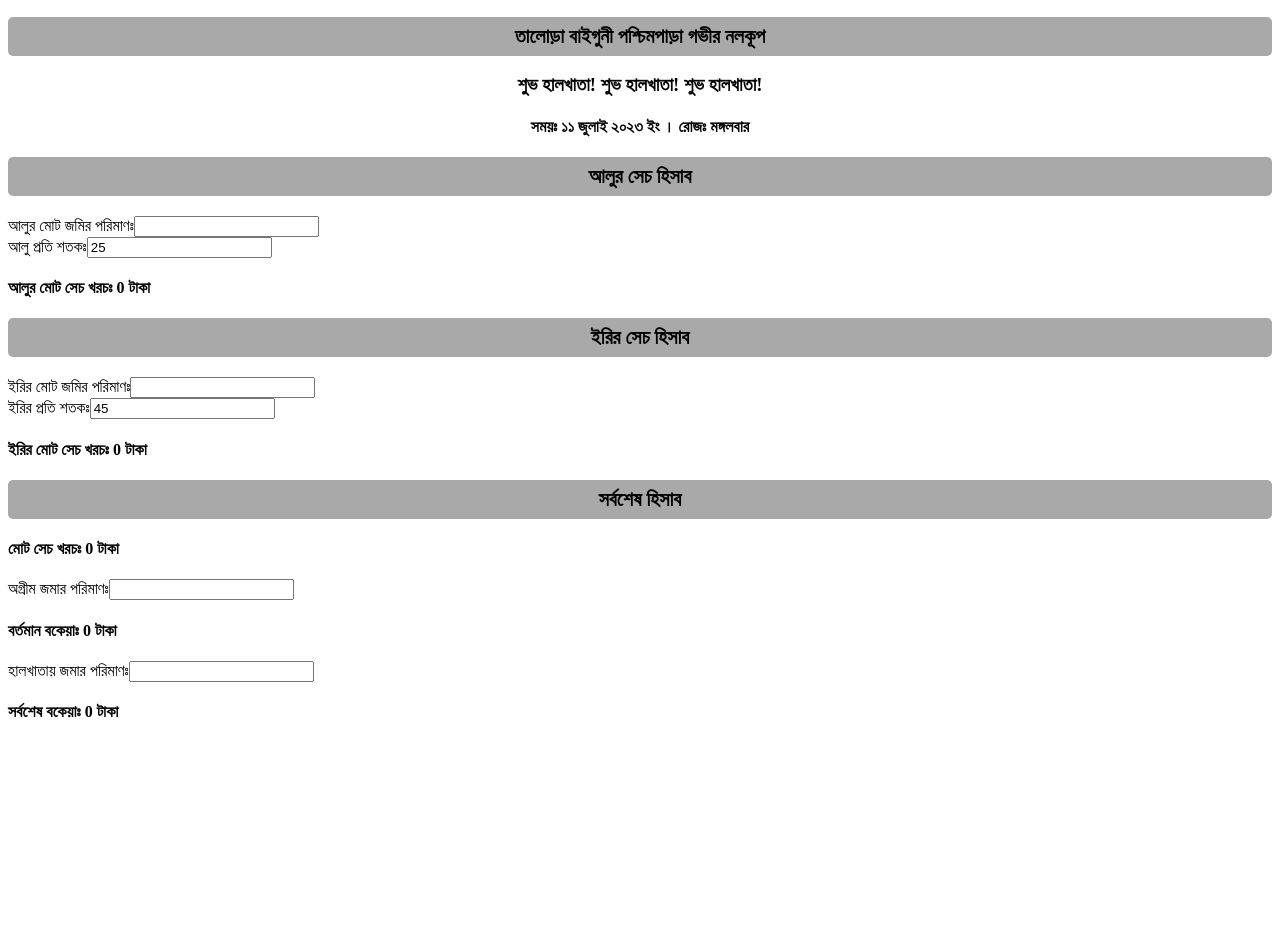
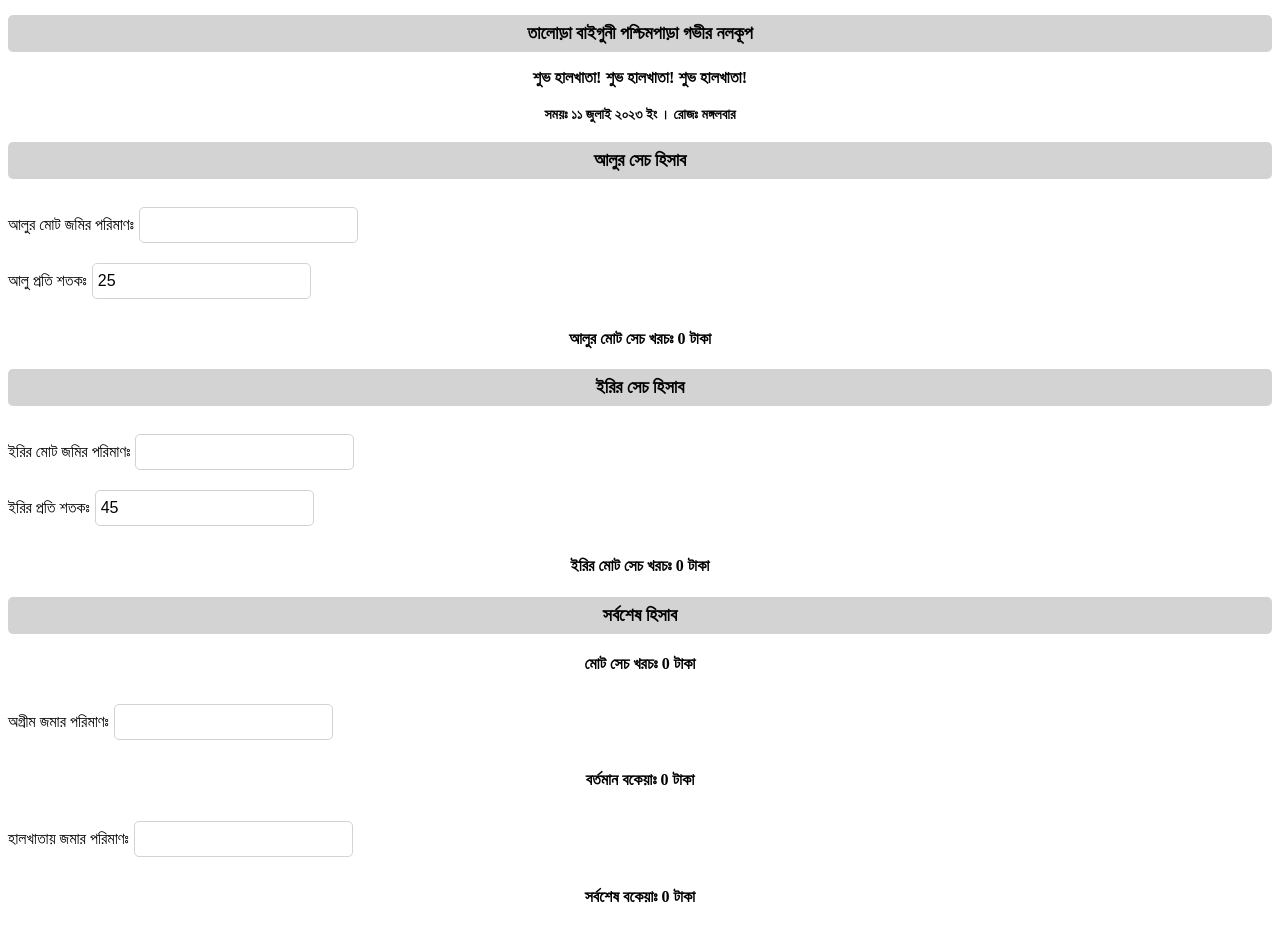
Before and after one commit to iamsadikrahman/deep-tubewell, a Vue app: page / in a window 1280 px wide. Before the commit the page ends 800 px from the top, so only its background shows below. Built offline with nearby package versions, Linux system fonts and the light colour scheme; the HTML template or start-up script is replaced by a standard one.

Commit message:
some styles added

```diff
--- a/src/components/pages/HomePage.vue
+++ b/src/components/pages/HomePage.vue
@@ -144,13 +144,27 @@ const finalTotalDue = computed(()=>{
   text-align: center;
   padding: 8px 2px;
   border-radius: 5px;
-  background-color: darkgrey;
-  font-size: 20px;
+  background-color: lightgray;
+  font-size: 18px;
 }
 
 .halkhata {
   text-align: center;
+  font-size: 14px;
 
+}
+
+input {
+  border: 1px solid lightgray;
+  padding: 8px 5px;
+  margin: 10px 5px;
+  border-radius: 5px;
+  font-size: 16px;
+
+}
+
+h4 {
+  text-align: center;
 }
 
 
```
